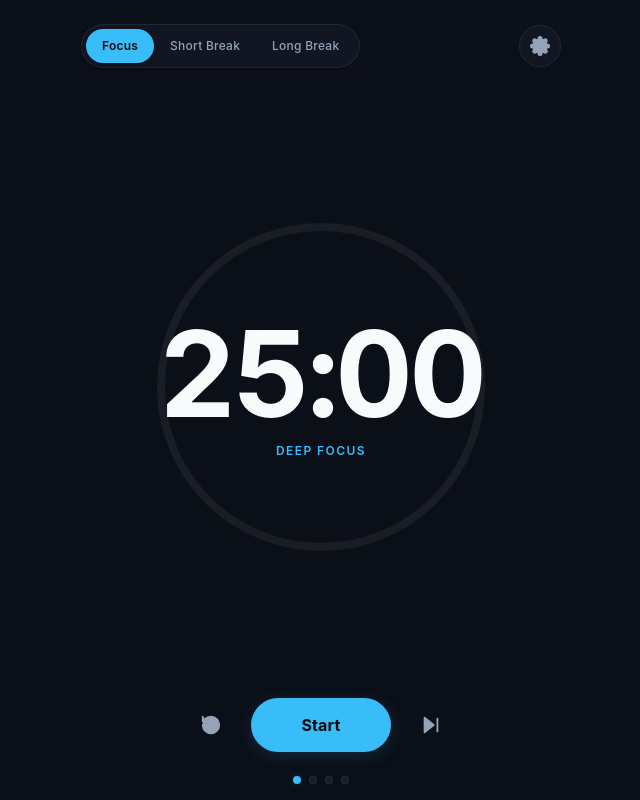
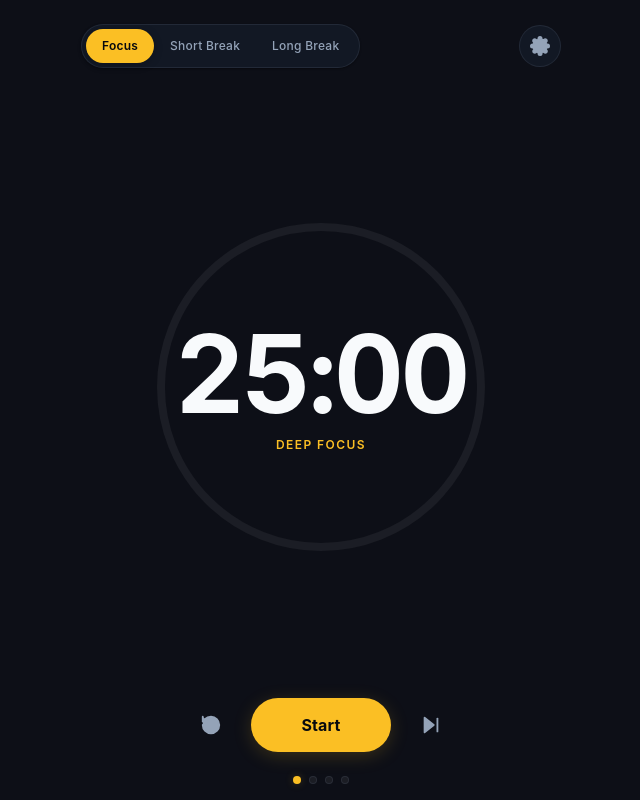
Before and after one commit to topearebi/focus-session, a plain HTML site: page index.html in a window 1280 px wide. Shown: the whole page, without its empty margins (319-959 px from the left). Drawn offline with Linux system fonts and the light colour scheme.

Commit message:
Update design tokens for Rally theme and modes

```diff
--- a/css/tokens.css
+++ b/css/tokens.css
@@ -1,6 +1,6 @@
 /**
- * Focus Session - Design Tokens
- * System variables, WCAG AA/AAA compliant color palettes, fluid typography, and motion contracts.
+ * Rally - Design Tokens
+ * System variables, theme modes, fluid typography, responsive layout contracts, and peer colors.
  */
 
 :root {
@@ -9,50 +9,61 @@
      ========================================================================== */
   --color-slate-950: #07090e;
   --color-slate-900: #0b0f17;
-  --color-slate-850: #111622;
+  --color-slate-850: #121824;
   --color-slate-800: #1e293b;
   --color-slate-700: #334155;
   --color-slate-400: #94a3b8;
   --color-slate-200: #e2e8f0;
   --color-white: #ffffff;
 
-  /* Focus Mode Accents (Cool Cyan/Sky) */
+  /* Mode Accent Palettes */
+  /* Rally / Sprint Mode (Vibrant Amber / Sunrise) */
+  --color-sprint-bg: #0d0f17;
+  --color-sprint-base: #f59e0b;
+  --color-sprint-accent: #fbbf24;
+  --color-sprint-glow: rgba(251, 191, 36, 0.22);
+  --color-sprint-surface: rgba(26, 21, 14, 0.7);
+
+  /* Deep Focus Mode (Electric Cyan / Sky) */
+  --color-focus-bg: #080d1a;
   --color-focus-base: #0284c7;
   --color-focus-accent: #38bdf8;
-  --color-focus-glow: rgba(56, 189, 248, 0.18);
-  --color-focus-surface: rgba(15, 23, 42, 0.75);
+  --color-focus-glow: rgba(56, 189, 248, 0.22);
+  --color-focus-surface: rgba(14, 25, 44, 0.7);
 
-  /* Short Break Accents (Calming Emerald) */
-  --color-short-bg: #041a13;
-  --color-short-base: #059669;
-  --color-short-accent: #34d399;
-  --color-short-glow: rgba(52, 211, 153, 0.18);
-  --color-short-surface: rgba(6, 35, 26, 0.75);
+  /* Rest / Reset Mode (Calming Sage / Emerald) */
+  --color-rest-bg: #061812;
+  --color-rest-base: #059669;
+  --color-rest-accent: #34d399;
+  --color-rest-glow: rgba(52, 211, 153, 0.22);
+  --color-rest-surface: rgba(8, 32, 24, 0.7);
 
-  /* Long Break Accents (Restorative Indigo/Violet) */
-  --color-long-bg: #090a1a;
-  --color-long-base: #7c3aed;
-  --color-long-accent: #a78bfa;
-  --color-long-glow: rgba(167, 139, 250, 0.18);
-  --color-long-surface: rgba(17, 18, 42, 0.75);
-
-  /* Semantic UI State Tokens (Default: Focus Mode) */
-  --app-bg: var(--color-slate-900);
+  /* Active Semantic Tokens (Defaults to Sprint Mode) */
+  --app-bg: var(--color-sprint-bg);
   --surface-card: var(--color-slate-850);
-  --surface-overlay: rgba(11, 15, 23, 0.85);
+  --surface-card-subtle: rgba(255, 255, 255, 0.03);
   --surface-border: rgba(148, 163, 184, 0.12);
+  --surface-overlay: rgba(7, 9, 14, 0.82);
 
   --text-primary: #f8fafc;
   --text-secondary: var(--color-slate-400);
   --text-muted: #64748b;
 
-  --theme-accent: var(--color-focus-accent);
-  --theme-glow: var(--color-focus-glow);
+  --theme-accent: var(--color-sprint-accent);
+  --theme-glow: var(--color-sprint-glow);
   --theme-track: rgba(255, 255, 255, 0.06);
 
-  /* Danger / Reset States */
   --color-danger: #f87171;
   --color-danger-glow: rgba(248, 113, 113, 0.2);
+  --color-success: #34d399;
+
+  /* Peer Avatar Palette Array */
+  --peer-color-1: #38bdf8;
+  --peer-color-2: #fbbf24;
+  --peer-color-3: #a78bfa;
+  --peer-color-4: #34d399;
+  --peer-color-5: #f472b6;
+  --peer-color-6: #fb923c;
 
   /* ==========================================================================
      Typography & Numeric Scale
@@ -60,16 +71,16 @@
   --font-family-system: -apple-system, BlinkMacSystemFont, "Segoe UI", Roboto,
     Oxygen, Ubuntu, Cantarell, "Helvetica Neue", Inter, sans-serif;
 
-  /* Monospaced numerals prevent countdown jitter across second changes */
   --font-variant-numeric: tabular-nums lining-nums;
 
+  --text-2xs: 0.6875rem; /* 11px */
   --text-xs: 0.75rem;     /* 12px */
   --text-sm: 0.875rem;    /* 14px */
   --text-base: 1rem;      /* 16px */
   --text-lg: 1.125rem;    /* 18px */
   --text-xl: 1.25rem;     /* 20px */
   --text-2xl: 1.5rem;     /* 24px */
-  --text-timer: clamp(4rem, 16vw, 7.5rem);
+  --text-timer: clamp(3.5rem, 14vw, 6.75rem);
 
   --font-weight-regular: 400;
   --font-weight-medium: 500;
@@ -77,69 +88,64 @@
   --font-weight-bold: 700;
 
   /* ==========================================================================
-     Spacers & Grid Geometry
+     Layout Geometry & Spacers
      ========================================================================== */
-  --space-2xs: 0.25rem;   /* 4px */
-  --space-xs: 0.5rem;     /* 8px */
-  --space-sm: 0.75rem;    /* 12px */
-  --space-md: 1rem;       /* 16px */
-  --space-lg: 1.5rem;     /* 24px */
-  --space-xl: 2rem;       /* 32px */
-  --space-2xl: 3rem;      /* 48px */
+  --space-3xs: 0.125rem; /* 2px */
+  --space-2xs: 0.25rem;  /* 4px */
+  --space-xs: 0.5rem;    /* 8px */
+  --space-sm: 0.75rem;   /* 12px */
+  --space-md: 1rem;      /* 16px */
+  --space-lg: 1.5rem;    /* 24px */
+  --space-xl: 2rem;      /* 32px */
+  --space-2xl: 3rem;     /* 48px */
 
+  --radius-xs: 4px;
   --radius-sm: 8px;
   --radius-md: 14px;
   --radius-lg: 20px;
   --radius-full: 9999px;
 
+  --max-content-width: 720px;
+
   /* ==========================================================================
-     Focus, Elevation & Transitions
+     Focus, Elevation & Motion
      ========================================================================== */
   --focus-ring: 0 0 0 3px var(--theme-accent);
-  --focus-offset: 3px;
+  --focus-offset: 2px;
 
   --shadow-sm: 0 1px 2px 0 rgba(0, 0, 0, 0.4);
   --shadow-card: 0 10px 25px -5px rgba(0, 0, 0, 0.5), 0 8px 10px -6px rgba(0, 0, 0, 0.5);
-  --shadow-glow: 0 0 40px -10px var(--theme-glow);
+  --shadow-glow: 0 0 35px -5px var(--theme-glow);
 
   --transition-fast: 150ms cubic-bezier(0.4, 0, 0.2, 1);
   --transition-base: 250ms cubic-bezier(0.4, 0, 0.2, 1);
-  --transition-mode: 600ms cubic-bezier(0.16, 1, 0.3, 1);
+  --transition-mode: 500ms cubic-bezier(0.16, 1, 0.3, 1);
 
   --z-base: 1;
   --z-nav: 10;
+  --z-popover: 30;
   --z-modal: 50;
-  --z-toast: 100;
 }
 
-/* ==========================================================================
-   Dynamic Theme Overrides by Session Mode
-   ========================================================================== */
+/* Mode Overrides */
+[data-theme-mode="sprint"] {
+  --app-bg: var(--color-sprint-bg);
+  --theme-accent: var(--color-sprint-accent);
+  --theme-glow: var(--color-sprint-glow);
+}
 
-[data-session-mode="focus"] {
-  --app-bg: var(--color-slate-900);
-  --surface-card: var(--color-slate-850);
+[data-theme-mode="focus"] {
+  --app-bg: var(--color-focus-bg);
   --theme-accent: var(--color-focus-accent);
   --theme-glow: var(--color-focus-glow);
 }
 
-[data-session-mode="shortBreak"] {
-  --app-bg: var(--color-short-bg);
-  --surface-card: var(--color-short-surface);
-  --theme-accent: var(--color-short-accent);
-  --theme-glow: var(--color-short-glow);
+[data-theme-mode="rest"] {
+  --app-bg: var(--color-rest-bg);
+  --theme-accent: var(--color-rest-accent);
+  --theme-glow: var(--color-rest-glow);
 }
 
-[data-session-mode="longBreak"] {
-  --app-bg: var(--color-long-bg);
-  --surface-card: var(--color-long-surface);
-  --theme-accent: var(--color-long-accent);
-  --theme-glow: var(--color-long-glow);
-}
-
-/* ==========================================================================
-   Accessibility: Reduced Motion Preference
-   ========================================================================== */
 @media (prefers-reduced-motion: reduce) {
   :root {
     --transition-fast: 0.01ms !important;
```
